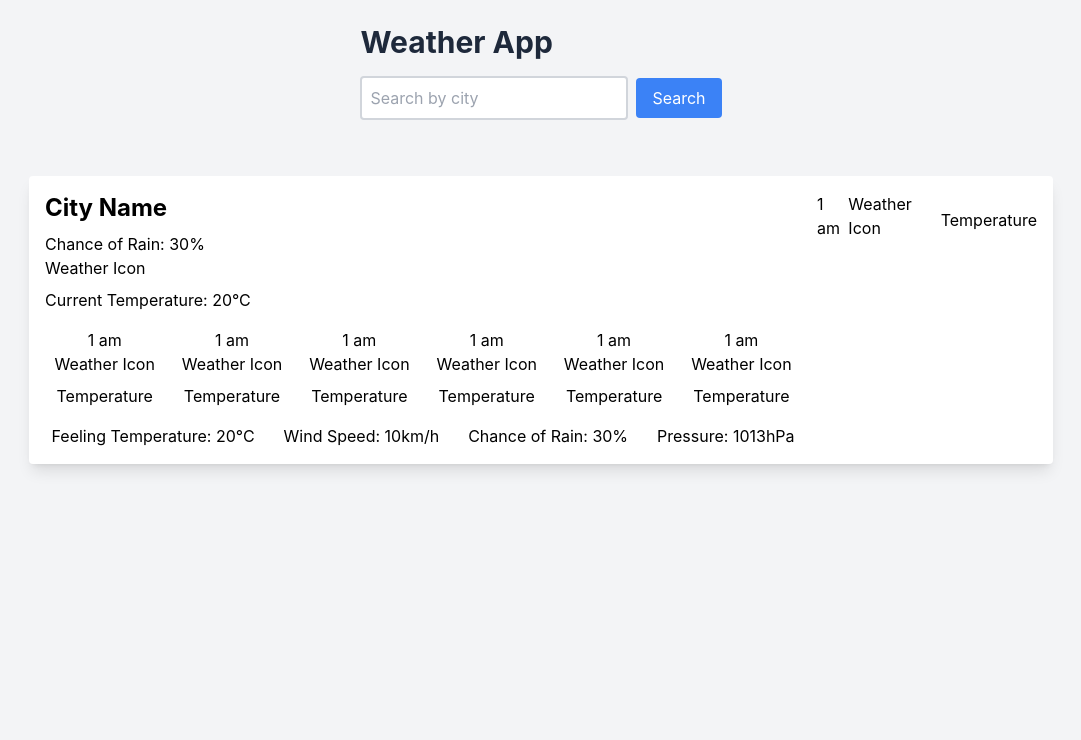
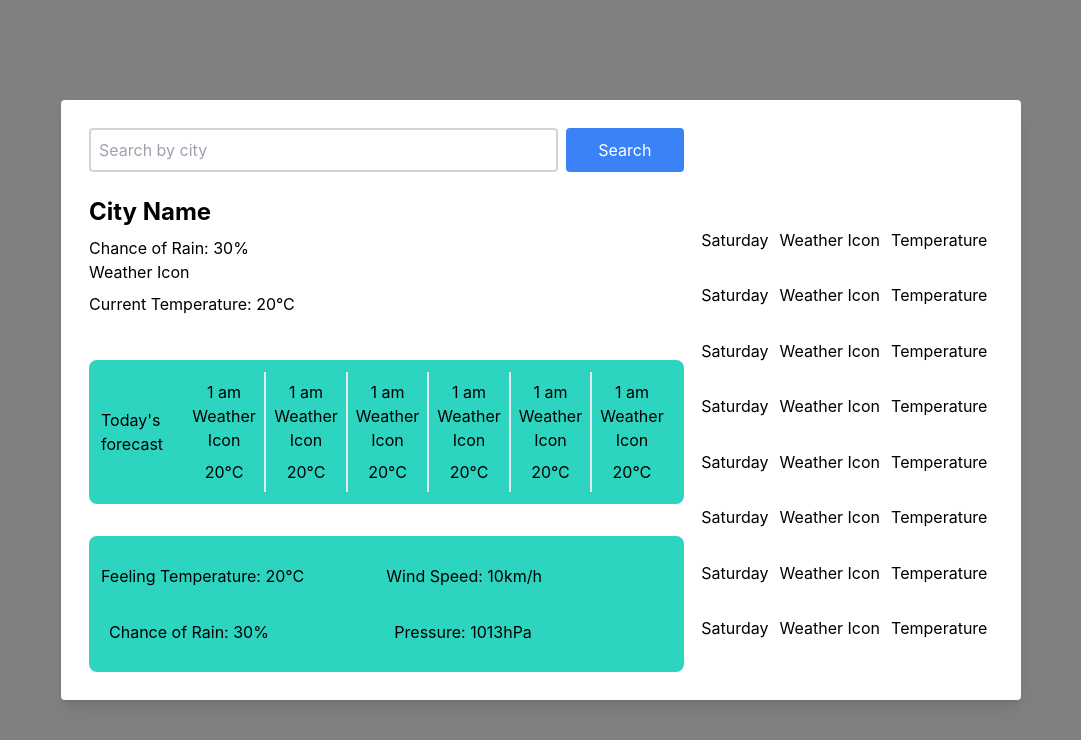
Before and after one commit to Deharath/weatherWise, a React (Create React App) app: page / in a window 1280 px wide. Shown: the top 740 px of the page, without its empty margins (99-1180 px from the left). Built offline with nearby package versions, Linux system fonts and the light colour scheme.

Commit message:
tweak site grid

```diff
--- a/src/App.tsx
+++ b/src/App.tsx
@@ -39,88 +39,131 @@ const Header = () => {
   };
 
   return (
-    <header className="p-6 mb-8 ">
-      <h1 className="text-3xl font-bold mb-4 text-slate-800">Weather App</h1>
-      <div className="search-bar">
+    <div className="flex flex-row w-4/6 p-3">
       <input
         type="text"
         placeholder="Search by city"
         value={city}
         onChange={handleInputChange}
-          className="border-2 border-gray-300 rounded p-2 mr-2"
+        className="border-2 border-gray-300 rounded p-2 mr-2 w-4/5"
       />
-        <button onClick={handleSearch} className="bg-blue-500 text-white px-4 py-2 rounded">Search</button>
+      <button onClick={handleSearch} className="bg-blue-500 text-white px-4 py-2 rounded w-1/5">Search</button>
     </div>
-    </header>
+
   );
 };
 
 const MainContainer = () => {
   return (
 
-    <div className="flex flex-col items-center min-h-screen bg-gray-100 ">
+    <div className="flex flex-col items-center h-full justify-center">
+      <div className="flex flex-col bg-white p-4 rounded shadow-lg h-3/4 w-3/4">
         <Header />
-      <div className="flex flex-row space-y-4 md:space-y-0 md:space-x-4 bg-white p-4 rounded shadow-lg w-4/5">
-        <div className="flex flex-col space-y-4 w-4/5">
-          <div className="flex flex-col space-y-2">
-            <h1 className="font-bold text-2xl">City Name</h1>
+        <div className='flex flex-row p-3 h-full'>
+          <div className="flex flex-col space-y-8 w-4/6">
+
+            <div className="flex flex-col space-y-2 h-1/3">
+              <h1 className="font-bold text-2xl ">City Name</h1>
               <p>Chance of Rain: 30%</p>
               Weather Icon
               <p>Current Temperature: 20&deg;C</p>
             </div>
-          <div className="flex flex-row space-x-2 justify-around">
-            <div className="flex flex-col items-center space-y-2 w-1/5">
+
+            <div className="flex flex-row justify-around items-center rounded-lg p-3 bg-teal-400 h-1/3">
+              Today's forecast
+              <div className="flex flex-col items-center space-y-2  p-2 w-1/5 text-center">
                 <p>1 am</p>
                 Weather Icon
-              <p>Temperature</p>
+                <p>20&deg;C</p>
               </div>
-            <div className="flex flex-col items-center space-y-2 w-1/5">
+              <div className="flex flex-col items-center space-y-2  p-2 w-1/5 border-l-2 text-center">
                 <p>1 am</p>
                 Weather Icon
-              <p>Temperature</p>
+                <p>20&deg;C</p>
               </div>
-            <div className="flex flex-col items-center space-y-2 w-1/5">
+              <div className="flex flex-col items-center space-y-2  p-2 w-1/5 border-l-2 text-center">
                 <p>1 am</p>
                 Weather Icon
-              <p>Temperature</p>
+                <p>20&deg;C</p>
               </div>
-            <div className="flex flex-col items-center space-y-2 w-1/5">
+              <div className="flex flex-col items-center space-y-2 p-2 w-1/5 border-l-2 text-center">
                 <p>1 am</p>
                 Weather Icon
-              <p>Temperature</p>
+                <p>20&deg;C</p>
               </div>
-            <div className="flex flex-col items-center space-y-2 w-1/5">
+              <div className="flex flex-col items-center space-y-2 p-2 w-1/5 border-l-2 text-center">
                 <p>1 am</p>
                 Weather Icon
-              <p>Temperature</p>
+                <p>20&deg;C</p>
               </div>
-            <div className="flex flex-col items-center space-y-2 w-1/5">
+              <div className="flex flex-col items-center space-y-2 p-2 w-1/5 border-l-2 text-center">
                 <p>1 am</p>
                 Weather Icon
-              <p>Temperature</p>
+                <p>20&deg;C</p>
               </div>
             </div>
-          <div className="flex flex-row space-x-4 justify-around">
-            <div>
+
+            <div className="flex flex-col space-x-4 justify-around items-center rounded-lg p-3 bg-teal-400 h-1/3">
+              <div className='flex flex-row w-full'>
+                <div className='w-1/2 flex'>
                   <p>Feeling Temperature: 20&deg;C</p>
                 </div>
-            <div>
+                <div className='w-1/2 flex'>
                   <p>Wind Speed: 10km/h</p>
                 </div>
-            <div>
+              </div>
+              <div className='flex flex-row w-full'>
+                <div className='w-1/2 flex'>
                   <p>Chance of Rain: 30%</p>
                 </div>
-            <div>
+                <div className='w-1/2 flex'>
                   <p>Pressure: 1013hPa</p>
+                </div>
               </div>
             </div>
 
           </div>
-        <div className='flex-col h-full flex justify-center'>
-          <div className="flex flex-row items-center justify-around space-y-2 w-full">
-            <p>1 am</p>
+          <div className='flex-col h-full flex justify-evenly w-2/6 ml-3'>
+            <div className="flex flex-row items-center justify-around w-full">
+              <p>Saturday</p>
               Weather Icon
               <p>Temperature</p>
+            </div>
+            <div className="flex flex-row items-center justify-around w-full">
+              <p>Saturday</p>
+              Weather Icon
+              <p>Temperature</p>
+            </div>
+            <div className="flex flex-row items-center justify-around w-full">
+              <p>Saturday</p>
+              Weather Icon
+              <p>Temperature</p>
+            </div>
+            <div className="flex flex-row items-center justify-around w-full">
+              <p>Saturday</p>
+              Weather Icon
+              <p>Temperature</p>
+            </div>
+            <div className="flex flex-row items-center justify-around w-full">
+              <p>Saturday</p>
+              Weather Icon
+              <p>Temperature</p>
+            </div>
+            <div className="flex flex-row items-center justify-around w-full">
+              <p>Saturday</p>
+              Weather Icon
+              <p>Temperature</p>
+            </div>
+            <div className="flex flex-row items-center justify-around w-full">
+              <p>Saturday</p>
+              Weather Icon
+              <p>Temperature</p>
+            </div>
+            <div className="flex flex-row items-center justify-around w-full">
+              <p>Saturday</p>
+              Weather Icon
+              <p>Temperature</p>
+            </div>
           </div>
         </div>
       </div>
--- a/src/index.css
+++ b/src/index.css
@@ -10,9 +10,14 @@ body {
   -webkit-font-smoothing: antialiased;
   -moz-osx-font-smoothing: grayscale;
   background-color: grey;
+  height: 100vh;
 }
 
 code {
   font-family: source-code-pro, Menlo, Monaco, Consolas, 'Courier New',
     monospace;
 }
+
+#root{
+  height: 100vh;
+  }
```
Lines whose indentation alone changed are shown as unchanged.
